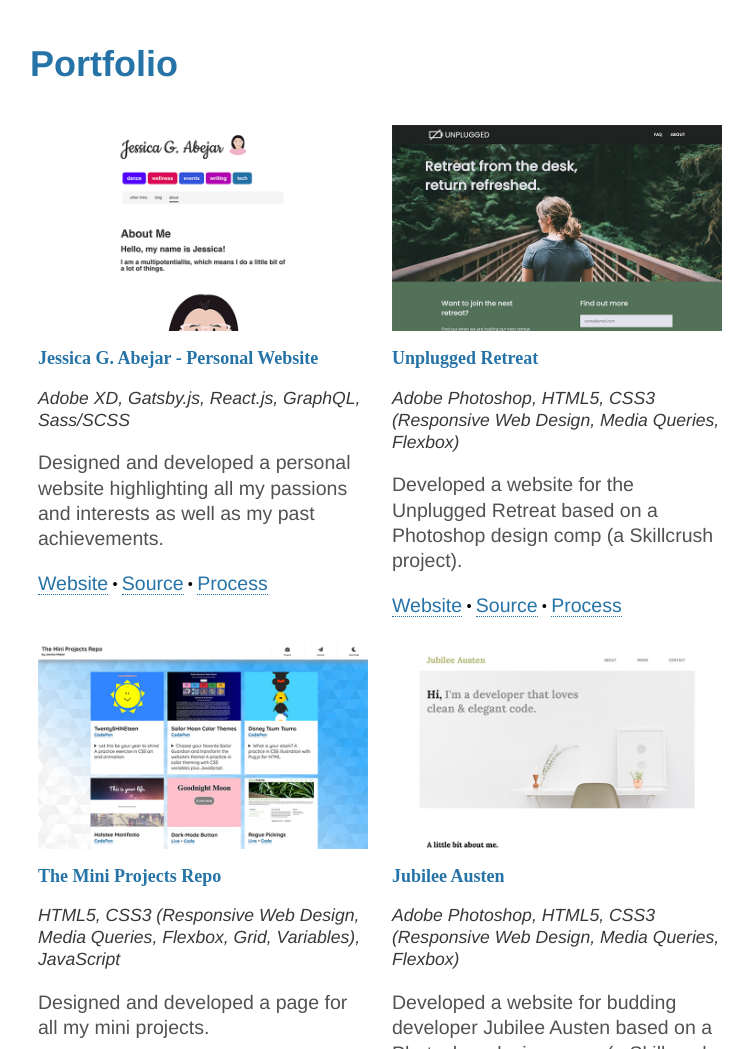
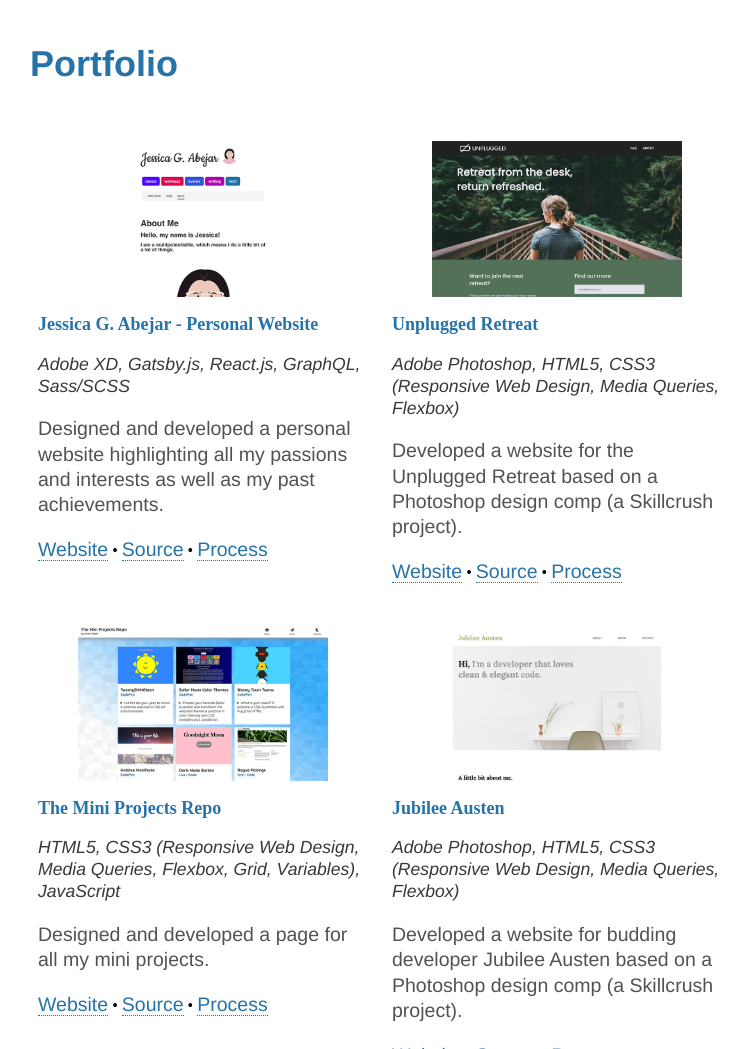
Before and after one commit to JessAbejar/jga-gatsby, a Gatsby site: page /tech in a window 1280 px wide. Shown: the part 1540-2589 px from the top of the page, without its empty margins (260-1013 px from the left). Built offline with nearby package versions, Linux system fonts and the light colour scheme; Gatsby itself is replaced by a stand-in of ours.

Commit message:
Added figure element to images

```diff
--- a/src/components/work/tech-cards.js
+++ b/src/components/work/tech-cards.js
@@ -8,10 +8,12 @@ const TechCardItems = ({ items }) => {
     return(
         items.map((item,index) => (
             <div key={index} className={styles.workItem}>
-                <Img
-                    fluid={item.node.frontmatter.image.childImageSharp.fluid}
-                    alt={item.node.frontmatter.image_description}
-                />
+                <figure>
+                    <Img
+                        fluid={item.node.frontmatter.image.childImageSharp.fluid}
+                        alt={item.node.frontmatter.image_description}
+                    />
+                </figure>
                 <h3 className={styles.itemTitle}>{item.node.frontmatter.title}</h3>
                 <p className={styles.skillsDescription}>{item.node.frontmatter.main_skills}</p>
                 <p>{item.node.frontmatter.description}</p>
```
